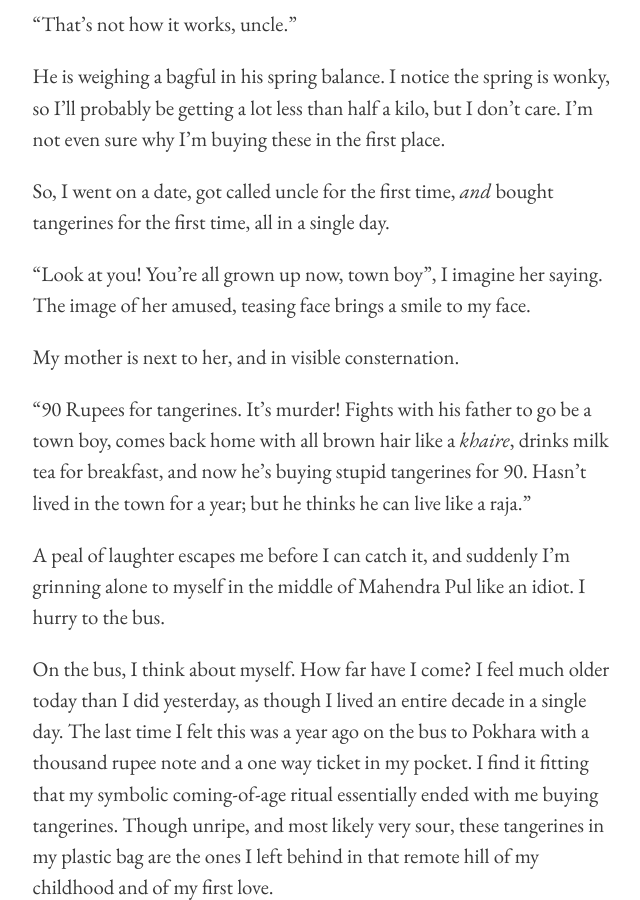
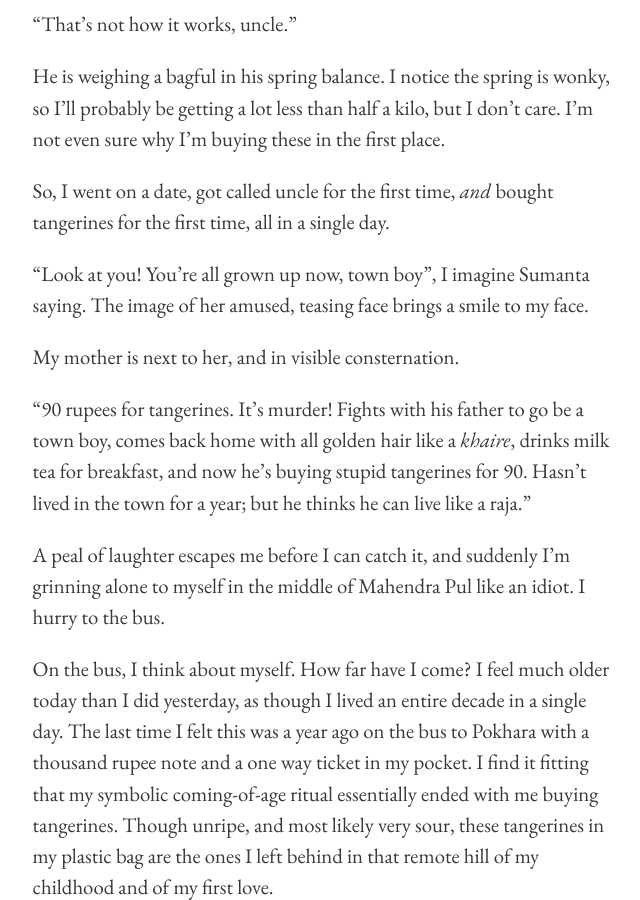
Before and after one commit to niravcodes/niravcodes.github.io, a Jekyll site: the page built from pages/draft.md, in a window 1280 px wide and 900 px high, scrolled down 2547 px. Shown: the whole window, without its empty margins (313-953 px from the left). Built offline with Jekyll 4.4.1, drawn with Linux system fonts in a browser that asks for light colours; comment, search, counter and statistics services are not loaded.

Commit message:
Update from Forestry.io nirav Nikhil updated pages/draft.md

```diff
--- a/pages/draft.md
+++ b/pages/draft.md
@@ -55,11 +55,11 @@ He is weighing a bagful in his spring balance. I notice the spring is wonky, so
 
 So, I went on a date, got called uncle for the first time, _and_ bought tangerines for the first time, all in a single day.
 
-"Look at you! You're all grown up now, town boy", I imagine her saying. The image of her amused, teasing face brings a smile to my face.
+"Look at you! You're all grown up now, town boy", I imagine Sumanta saying. The image of her amused, teasing face brings a smile to my face.
 
 My mother is next to her, and in visible consternation.
 
-"90 Rupees for tangerines. It's murder! Fights with his father to go be a town boy, comes back home with all brown hair like a _khaire_, drinks milk tea for breakfast, and now he's buying stupid tangerines for 90. Hasn't lived in the town for a year; but he thinks he can live like a raja."
+"90 rupees for tangerines. It's murder! Fights with his father to go be a town boy, comes back home with all golden hair like a _khaire_, drinks milk tea for breakfast, and now he's buying stupid tangerines for 90. Hasn't lived in the town for a year; but he thinks he can live like a raja."
 
 A peal of laughter escapes me before I can catch it, and suddenly I'm grinning alone to myself in the middle of Mahendra Pul like an idiot. I hurry to the bus.
 
```
